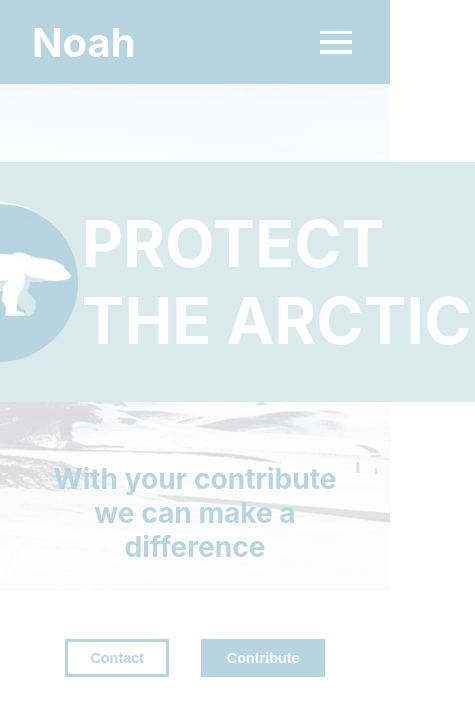
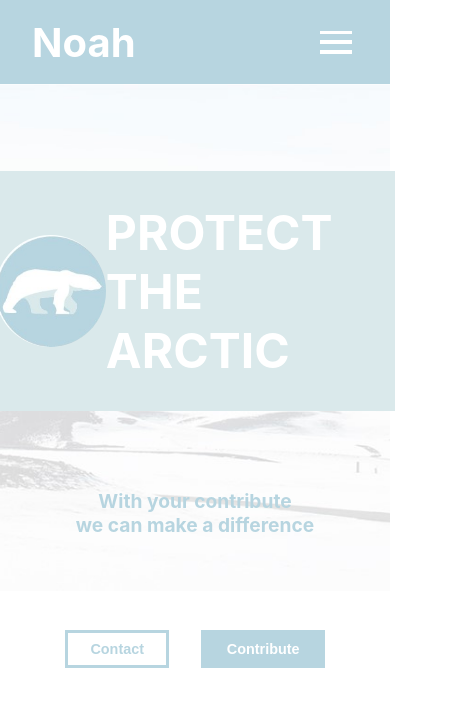
Before and after one commit to PetterFogel/mockup-ui, a React (Create React App) app: page / in a window 390 px wide. Shown: the top 716 px of the page, 475 px wide, since content can reach past the window. Built offline with nearby package versions, Linux system fonts and the light colour scheme.

Commit message:
Add media querry for ladningpage.

```diff
--- a/src/styles/landingpage.module.css
+++ b/src/styles/landingpage.module.css
@@ -47,8 +47,30 @@
     font-weight: bold;
 } */
 
-.text {
+.text h3 {
     text-align: center;
     font-size: 1.5rem;
     color: #b7d5e0;
 }
+
+@media (max-width: 640px) {
+    .container {
+        width: 90%;
+    }
+    .hero {
+        width: 25rem;
+    }
+
+    .symbol {
+        width: 7rem;
+        height: 7rem;
+    }
+
+    .slogan h2 {
+        font-size: 3rem;
+    }
+
+    .text h3 {
+        font-size: 1.2rem;
+    }
+}
```
